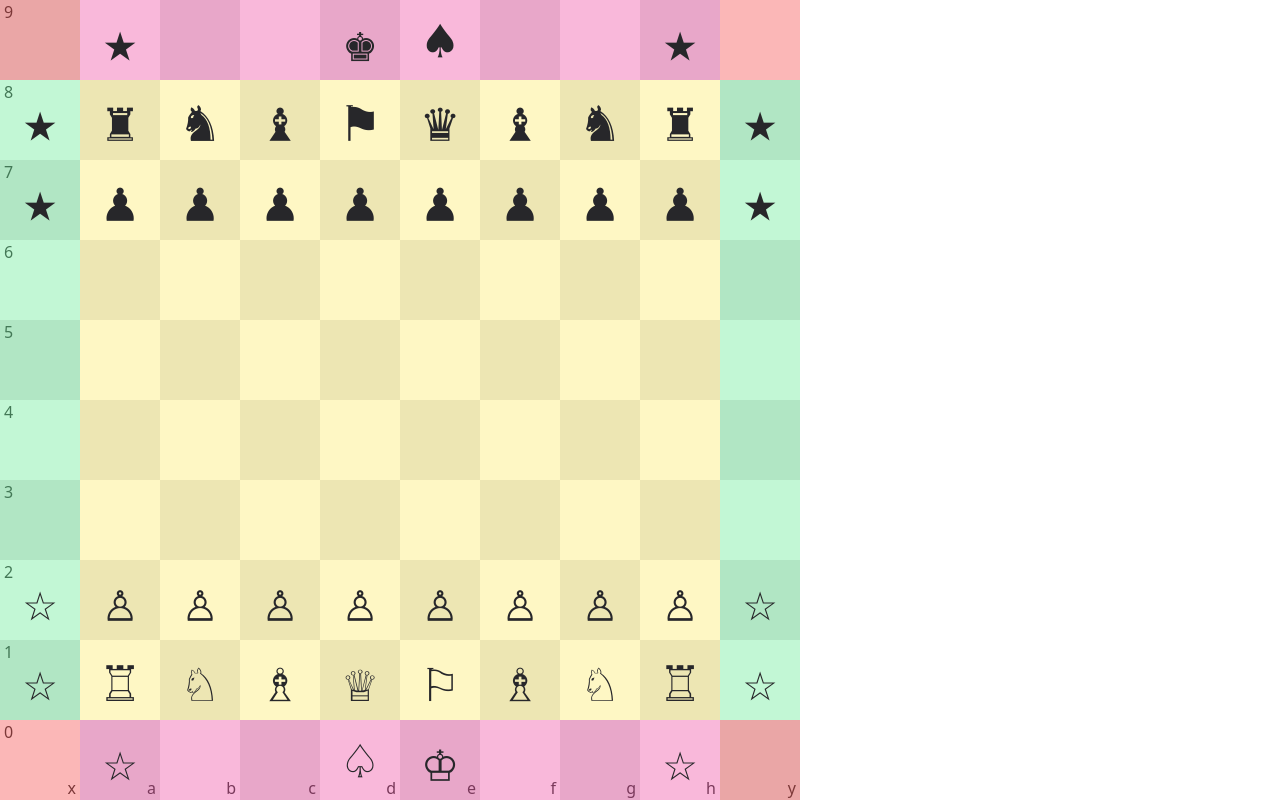
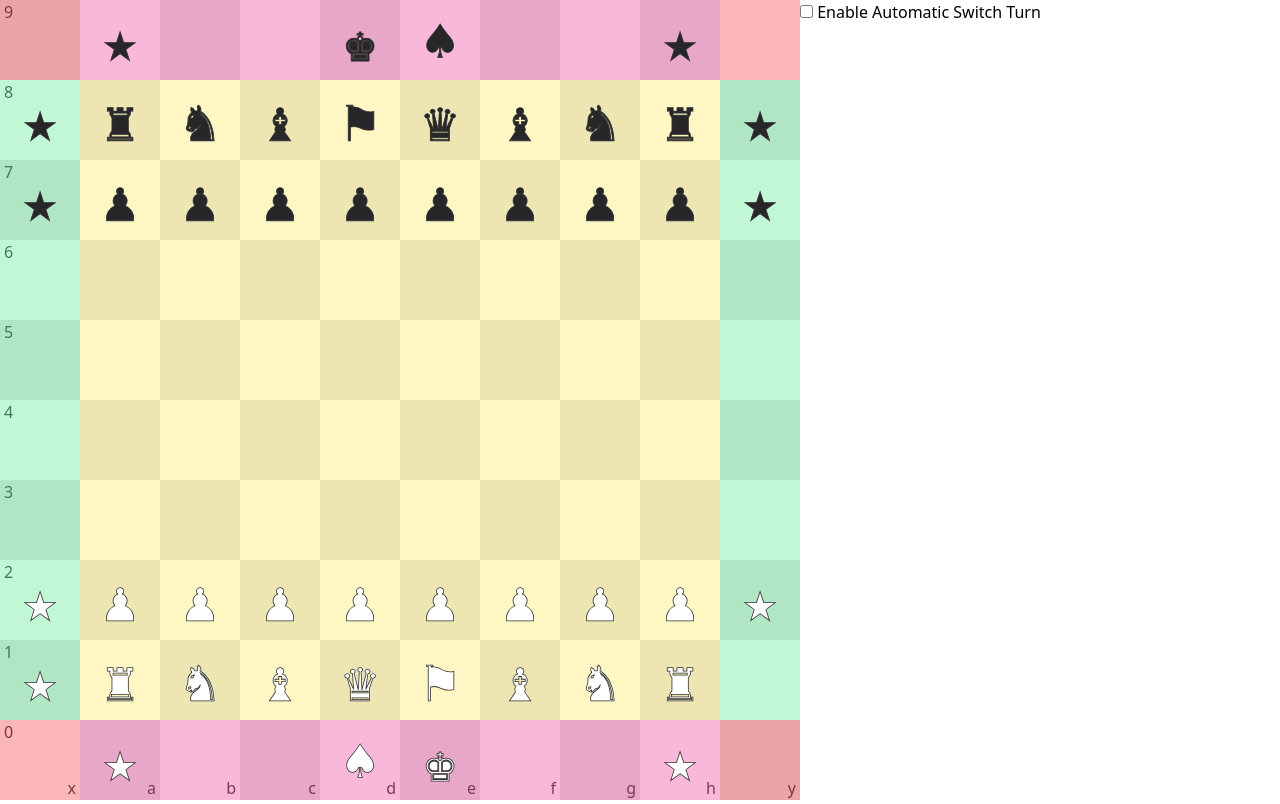
Before and after one commit to CuriosBasant/shadyantra-mono, a Next.js app in the folder packages/jugaad/: page / in a window 1280 px wide. Built offline with nearby package versions, Linux system fonts and the light colour scheme.

Commit message:
fixed promotion

```diff
--- a/packages/jugaad/src/components/BoardContainer.tsx
+++ b/packages/jugaad/src/components/BoardContainer.tsx
@@ -1,24 +1,18 @@
 import { Component, createRef, CSSProperties } from 'react'
 import { Board, Pieces } from '.'
-import Shatranjan from '../engine'
+import Shatranjan, { IPiece } from '../engine'
 
 const containerStyles: CSSProperties = {
   width: '100vmin',
   height: '100vmin',
 }, TRAIL_PATH_CLASS = 'bg-lightBlue-200'
-type IPiece = {
-  // position: number
-  notation: string
-  name: string
-  square: string
-  side: 'w' | 'b'
-}
+
 type Props = {
   game: Shatranjan
 }
 type IBoardState = {
   selectedSquare: string | null
-  squares: (IPiece | null)[]
+  pieces: Record<string, IPiece>
   validMoves: Record<string, string[]>
 }
 
@@ -26,7 +20,7 @@ abstract class GameContainer extends Component<Props, IBoardState> {
   protected abstract makeMove(from: string, to: string, isForced?: boolean): void
   state: IBoardState = {
     selectedSquare: null,
-    squares: this.game.board.squares as (IPiece | null)[],
+    pieces: this.game.board.pieces,
     validMoves: this.game.board.validMoves
   }
   // static getDerivedStateFromProps(props, state) {
@@ -69,7 +63,7 @@ abstract class GameContainer extends Component<Props, IBoardState> {
     const squareName = ev.currentTarget.dataset.squareName
     if (!squareName) throw new Error("Invalid SquareName")
 
-    const { selectedSquare, squares, validMoves } = this.state
+    const { selectedSquare, pieces, validMoves } = this.state
     // const sqrObj = squares.find(sqr => sqr?.square == squareName)
     // if (!sqrObj) return console.log("No square found")
 
@@ -90,11 +84,18 @@ abstract class GameContainer extends Component<Props, IBoardState> {
     }
   }
   render() {
-    return <div id='board-container' className='relative' style={ containerStyles }>
-      <div className='absolute ml-1 flex flex-col justify-around h-full' style={ { fontSize: '2vmin' } }>{ '9876543210'.split('').map(ch => <span key={ ch } className='h-full'>{ ch }</span>) }</div>
-      <div className='absolute bottom-0 flex justify-around w-full' style={ { fontSize: '2vmin' } }>{ 'xabcdefghy'.split('').map(ch => <span key={ ch } className='text-right mr-1 w-full'>{ ch }</span>) }</div>
-      <Pieces pieces={ this.state.squares } />
-      <Board ref={ this.boardRef } onSquareClick={ this.onSquareClick } />
+    return <div className="flex flex-col lg:flex-row">
+      <div id='board-container' className='relative' style={ containerStyles }>
+        <div className='absolute ml-1 flex flex-col justify-around h-full' style={ { fontSize: '2vmin' } }>{ '9876543210'.split('').map(ch => <span key={ ch } className='h-full'>{ ch }</span>) }</div>
+        <div className='absolute bottom-0 flex justify-around w-full' style={ { fontSize: '2vmin' } }>{ 'xabcdefghy'.split('').map(ch => <span key={ ch } className='text-right mr-1 w-full'>{ ch }</span>) }</div>
+        <Pieces pieces={ Object.values(this.state.pieces) } />
+        <Board ref={ this.boardRef } pieces={ this.state.pieces } onSquareClick={ this.onSquareClick } />
+      </div>
+      <div className='flex-1'>
+        <label className='select-none'>
+          <input type="checkbox" /> Enable Automatic Switch Turn
+      </label>
+      </div>
     </div>
   }
 }
@@ -113,7 +114,7 @@ class OfflineGame extends GameContainer {
       console.error(error.message)
     }
     const aa = this.game.board
-    this.setState({ validMoves: aa.validMoves, squares: aa.squares })
+    this.setState({ validMoves: aa.validMoves, pieces: aa.pieces })
   }
 }
 
--- a/packages/jugaad/src/components/Pieces.tsx
+++ b/packages/jugaad/src/components/Pieces.tsx
@@ -1,39 +1,25 @@
 import React from 'react'
-
-interface IPiece {
-  position: number
-  notation: string
-  name: string
-  square: string
-  side: 'WHITE' | 'BLACK'
-}
-interface ISquare {
-  name: string
-  piece: IPiece | null
-  square: string
-  notation: string
-}
+import { IPiece } from '../engine'
 
 type Props = {
-  pieces: ISquare[]
+  pieces: IPiece[]
 }
 
 const FILES = 'xabcdefghy', PIECE_UNICODE_SYMBOL = {
   P: '♙', G: '♗', H: '♘', M: '♖', S: '♕', A: '♤', C: '☆', I: '♔', R: '⚐',
   p: '♟︎', g: '♝', h: '♞', m: '♜', s: '♛', a: '♠', c: '★', i: '♚', r: '⚑',
 }
-export default function Pieces({ pieces }: any) {
-
+export default function Pieces({ pieces }: Props) {
   return (
-    <div id="pieces" className='absolute bottom-0 pointer-events-none select-none w-1/10 h-1/10 z-10 text-gray-800' style={ { fontSize: '7vmin' } }>
-      {pieces.map(piece => piece && <Piece key={ piece.square } { ...piece } square={ piece.square } />) }
+    <div id="pieces" className='absolute bottom-0 pointer-events-none select-none w-1/10 h-1/10 z-10 text-gray-800' style={ { fontSize: '7vmin', 'WebkitTextStroke': '.1vmin #333' } }>
+      {pieces.map(piece => <Piece key={ piece.square } { ...piece } square={ piece.square } />) }
     </div>
   )
 }
 
 const Piece = ({ notation, name, square }: IPiece) => {
-  const X = FILES.indexOf(square[0]), Y = -square[1]
+  const X = FILES.indexOf(square[0]), Y = -square[1], symbol = notation.toLowerCase()
   return <span className='absolute duration-1000 flex w-full h-full font-mono transition-transform' style={ { transform: `translate(${ X }00%, ${ Y }00%)` } }>
-    <span className="piece m-auto" title={ name }>{ PIECE_UNICODE_SYMBOL[notation] }</span>
+    <span className={ `piece m-auto text-${ notation == symbol ? 'gray-800' : 'white' }` } title={ name }>{ PIECE_UNICODE_SYMBOL[symbol] }</span>
   </span>
 }
--- a/packages/jugaad/src/engine/Utils.ts
+++ b/packages/jugaad/src/engine/Utils.ts
@@ -2,7 +2,7 @@ export const BOARD_SIZE = 10
 export const TOTAL_SQUARES = BOARD_SIZE ** 2
 
 export const _DEFAULT_FEN = '0c1ia1c0/cmhgrsghmc/cppppppppc/9/9/9/9/CPPPPPPPPC/CMHGSRGHMC/0C1AI1C0'
-export const DEFAULT_FEN = '.c..ia..c.cmhgrsghmccppppppppc........................................CPPPPPPPPCCMHGSRGHMC.C..AI..C.'
+export const DEFAULT_FEN = '.c..ia..c.cmhgrsghmccppppppppc........................................CPPPPPPPPCCMHGSRGHM..C..AI..C.'
 export const ORTHOGONAL_DIRECTION = Object.freeze([BOARD_SIZE, 1, -1, -BOARD_SIZE])
 export const DIAGNAL_DIRECTION = Object.freeze([BOARD_SIZE - 1, BOARD_SIZE + 1, -BOARD_SIZE - 1, -BOARD_SIZE + 1])
 
--- a/packages/jugaad/src/engine/board/Movement.ts
+++ b/packages/jugaad/src/engine/board/Movement.ts
@@ -1,5 +1,6 @@
-import { Board, Builder, Square } from '.';
-import { Piece } from '../pieces';
+import { Board, Builder, Square } from '.'
+import { Piece, PieceFactory } from '../pieces'
+import { Alliance } from '../player'
 
 export default abstract class Move {
   private isExecuted = false;
@@ -7,75 +8,84 @@ export default abstract class Move {
 
   }
   get movedPiece() {
-    return this.sourceSquare.piece;
+    return this.sourceSquare.piece
   }
   protected getAlignmentCopy() {
-    return this.destinationSquare.board.builder.copyAlignment();
+    return this.destinationSquare.board.builder.copyAlignment()
   }
   execute() {
-    this.isExecuted = true;
-    const configCopy = this.getAlignmentCopy();
+    this.isExecuted = true
+    const configCopy = this.getAlignmentCopy()
     const builder = new Builder(configCopy)
       .setMoveMaker(this.opponentAlliance)
       .removePiece(this.movedPiece.position)
-      .setPiece(this.movedPiece.moveTo(this));
-    return builder.build();
+      .setPiece(this.movedPiece.moveTo(this))
+    return builder.build()
   }
 
   takeback() {
-    if (!this.isExecuted) throw new Error("This move has not been executed yet!");
-    return this.destinationSquare.board;
+    if (!this.isExecuted) throw new Error("This move has not been executed yet!")
+    return this.destinationSquare.board
   }
   toString() {
-    return `${ this.movedPiece.type.symbol }${ this.destinationSquare.name }`;
+    return `${ this.movedPiece.type.symbol }${ this.destinationSquare.name }`
   }
   get opponentAlliance() {
-    return this.destinationSquare.board.opponentPlayer.alliance;
+    return this.destinationSquare.board.opponentPlayer.alliance
   }
 }
 export class NormalMove extends Move {
   constructor(sourceSquare: Square, destinationSquare: Square) {
-    super(sourceSquare, destinationSquare);
-    destinationSquare.addAttacker(this.movedPiece);
+    super(sourceSquare, destinationSquare)
+    destinationSquare.addAttacker(this.movedPiece)
   }
 }
 export class WeakMove extends Move {
 }
 export class AttackMove extends Move {
   get attackedPiece() {
-    return this.destinationSquare.piece;
+    return this.destinationSquare.piece
   }
   toString() {
-    return `${ this.movedPiece.type.symbol }x${ this.destinationSquare.name }`;
+    return `${ this.movedPiece.type.symbol }x${ this.destinationSquare.name }`
   }
 }
 export class ControlMove extends Move {
 }
 export class SuicideMove extends Move {
   execute() {
-    const configCopy = this.getAlignmentCopy();
+    const configCopy = this.getAlignmentCopy()
     const builder = new Builder(configCopy)
-      .removePiece(this.movedPiece.position);
+      .removePiece(this.movedPiece.position)
     // .setPiece(this.movedPiece.moveTo(this));
-    return builder.build();
+    return builder.build()
   }
 }
 
 export abstract class MotionMove extends Move {
 }
 export class PromotionMove extends MotionMove {
-  readonly pieceBefore: Piece;
-  constructor(sourceSquare: Square, destinationSquare: Square) {
-    super(sourceSquare, destinationSquare);
-    this.pieceBefore = destinationSquare.piece;
-  }
   execute() {
-    const configCopy = this.getAlignmentCopy();
+    const insignia = this.destinationSquare.piece.getInsignia(1)
+    const notation = this.destinationSquare.piece.alliance == Alliance.WHITE ? insignia.symbol : insignia.symbol.toLowerCase()
+    const promotedPiece = PieceFactory.Create(notation, this.destinationSquare.index)
+    const configCopy = this.getAlignmentCopy()
     const builder = new Builder(configCopy)
       .setMoveMaker(this.opponentAlliance)
-      .setPiece(this.pieceBefore.promote());
-    return builder.build();
+      .setPiece(promotedPiece)
+    return builder.build()
   }
 }
 export class DemotionMove extends MotionMove {
+  execute() {
+    const insignia = this.movedPiece.getInsignia(-1)
+    const notation = this.movedPiece.alliance == Alliance.WHITE ? insignia.symbol : insignia.symbol.toLowerCase()
+    const demotedPiece = PieceFactory.Create(notation, this.destinationSquare.index)
+    const configCopy = this.getAlignmentCopy()
+    const builder = new Builder(configCopy)
+      .setMoveMaker(this.opponentAlliance)
+      .removePiece(this.movedPiece.position)
+      .setPiece(demotedPiece)
+    return builder.build()
+  }
 }
--- a/packages/jugaad/src/engine/board/Square.ts
+++ b/packages/jugaad/src/engine/board/Square.ts
@@ -2,6 +2,7 @@ import { AttackMove, Board, Move, NormalMove, PromotionMove, SuicideMove, WeakMo
 import { Piece } from '../pieces'
 import { Alliance } from '../player'
 import { ADJACENT_DIRECTION } from '../Utils'
+import { DemotionMove } from './Movement'
 
 
 export enum SQUARE_FLAGS {
@@ -151,7 +152,7 @@ export default abstract class Square {
     }
   }
   createDemotionMove(moves: Move[], originSquare: Square) {
-
+    moves.push(new DemotionMove(originSquare, this))
   }
   createControlMove(moves: Move[], originSquare: Square) {
 
@@ -179,7 +180,10 @@ export class TruceZone extends Square {
     return this.createWeakMove(moves, originSquare)
   }
   createWeakMove(moves: Move[], originSquare: Square): true {
-    return originSquare.isTruceZone || super.createWeakMove(moves, originSquare) || true
+    if (originSquare.isTruceZone || this.isOccupied) return true
+
+    return (originSquare.piece.isOfficer && !originSquare.isRoyalNearby ?
+      this.createDemotionMove(moves, originSquare) : super.createWeakMove(moves, originSquare)) || true
   }
   getNearbySquare(relativeIndex: number) {
     const neighbourSquare = this.board.getSquareAt(this.index + relativeIndex)
--- a/packages/jugaad/src/engine/index.ts
+++ b/packages/jugaad/src/engine/index.ts
@@ -16,10 +16,11 @@ type MoveObject = {
   from: string | number,
   to: string | number
 }
-type IPiece = {
+export type IPiece = {
   // position: number
   notation: string
   name: string
+  nickname: string
   square: string
   side: 'w' | 'b'
 }
@@ -121,8 +122,14 @@ export default class Shatranjan {
     return ''
   }
   get board() {
-    const squares = this._board.squares.map(({ name }) => this.getPiece(name))
-    return { squares, validMoves: this.getMoves() }
+    const pieces: Record<string, IPiece> = {}
+    this._board.squares.forEach(({ name }) => {
+      const piece = this.getPiece(name)
+      if (piece) {
+        pieces[name] = piece
+      }
+    })
+    return { pieces, validMoves: this.getMoves() }
   }
   getPiece(squareName: string): IPiece | null {
     const square = this._board.squareMap.get(squareName as 'x0')
@@ -131,6 +138,7 @@ export default class Shatranjan {
     return piece.isNull ? null : {
       square: squareName,
       name: piece.type.name,
+      nickname: piece.type.nickname,
       notation: piece.notation,
       side: piece.alliance.symbol
     }
--- a/packages/jugaad/src/engine/pieces/Piece.ts
+++ b/packages/jugaad/src/engine/pieces/Piece.ts
@@ -4,20 +4,20 @@ import { Alliance } from '../player'
 import { BOARD_SIZE } from '../Utils'
 
 export class PieceType {
-  constructor(readonly symbol: PieceSymbol, readonly name: string, readonly value: number, readonly MAX_PARITY: number) { }
+  constructor(readonly symbol: PieceSymbol, readonly name: string, readonly nickname: string, readonly value: number, readonly MAX_PARITY: number) { }
 }
 
 export default abstract class Piece {
-  static readonly RAJENDRA = new PieceType('I', 'rajendra', 9, 1);
-  static readonly RAJENDRAW = new PieceType('J', 'rajendra', 9, 1);
-  static readonly ARTHSHASTRI = new PieceType('A', 'arthshastri', 8, 1);
-  static readonly RAJRISHI = new PieceType('R', 'rajrishi', 7, 1);
-  static readonly SENAPATI = new PieceType('S', 'senapati', 6, 1);
-  static readonly MAHARATHI = new PieceType('M', 'maharathi', 5, 2);
-  static readonly ASHVAROHI = new PieceType('H', 'ashvarohi', 4, 2);
-  static readonly GAJAROHI = new PieceType('G', 'gajarohi', 3, 2);
-  static readonly GUPTCHAR = new PieceType('C', 'guptchar', 2, 6);
-  static readonly PYADA = new PieceType('P', 'pyada', 1, 8);
+  static readonly RAJENDRA = new PieceType('I', 'rajendra', 'Indra', 9, 1);
+  static readonly RAJENDRAW = new PieceType('J', 'rajendra', 'Indra', 9, 1);
+  static readonly ARTHSHASTRI = new PieceType('A', 'arthshastri', 'Shastri', 8, 1);
+  static readonly RAJRISHI = new PieceType('R', 'rajrishi', 'Rishi', 7, 1);
+  static readonly SENAPATI = new PieceType('S', 'senapati', 'Senapati', 6, 1);
+  static readonly MAHARATHI = new PieceType('M', 'maharathi', 'Ratha', 5, 2);
+  static readonly ASHVAROHI = new PieceType('H', 'ashvarohi', 'Ashva', 4, 2);
+  static readonly GAJAROHI = new PieceType('G', 'gajarohi', 'Gaja', 3, 2);
+  static readonly GUPTCHAR = new PieceType('C', 'guptchar', 'Charan', 2, 6);
+  static readonly PYADA = new PieceType('P', 'pyada', 'Pyada', 1, 8);
   static readonly NULL_PIECE = null as unknown as NullPiece;
 
   static readonly STRENGTH_ORDER = Object.freeze([
@@ -36,7 +36,15 @@ export default abstract class Piece {
   }
 
   square(board: Board) {
+
     return board.getSquareAt(this.position)!
+  }
+  getInsignia(sign: -1 | 1) {
+    const insignia = Piece.STRENGTH_ORDER[this.type.value + sign - 2]
+    if (!insignia) {
+      throw new Error(`${ this.type.name } is not ${ sign < 1 ? 'de' : 'pro' }motable `)
+    }
+    return insignia
   }
 
   private mote(sign: -1 | 1) {
@@ -45,7 +53,8 @@ export default abstract class Piece {
     if (!nextRank) {
       throw new Error(`Cannot ${ sign < 1 ? 'de' : 'pro' }mote ${ this.type.name }`)
     }
-    return PieceFactory.Create(this.notation, this.position)
+    const notation = this.alliance == Alliance.WHITE ? nextRank.symbol : nextRank.symbol.toLowerCase()
+    return PieceFactory.Create(notation, this.position)
   }
   /** Promotes the piece  */
   promote() {
@@ -56,7 +65,10 @@ export default abstract class Piece {
     return this.mote(-1)
   }
   couldBePromoted() {
-
+    return true
+  }
+  couldBeDemoted() {
+    return true
   }
   isDominantOn(destinationSquare: Square) {
     return this.isEnemyOf(destinationSquare.piece) && !destinationSquare.piece.isGodman
--- a/packages/jugaad/src/engine/pieces/Rajrishi.ts
+++ b/packages/jugaad/src/engine/pieces/Rajrishi.ts
@@ -34,8 +34,6 @@ export default class Rajrishi extends Piece {
     this.loopSurrounding(board, (square: Square) => square.freeze())
   }
   controlOpponentOfficers(board: Board) {
-    const currentSquare = this.square(board)
-    if (currentSquare.isCastle || currentSquare.isForbiddenZone) return
     this.loopSurrounding(board, (square: Square) => {
       if (this.isEnemyOf(square.piece) && square.piece.isOfficer)
         this.adjacentOpponentOfficers.add(square.piece)
@@ -44,7 +42,7 @@ export default class Rajrishi extends Piece {
   }
   private loopSurrounding(board: Board, fun: (square: Square) => void) {
     const currentSquare = this.square(board)
-    if (currentSquare.isOpponentRoyalNearby()) return
+    if (currentSquare.isCastle || currentSquare.isForbiddenZone || currentSquare.isOpponentRoyalNearby()) return
 
     for (const relativeIndex of ADJACENT_DIRECTION) {
       const neighbourSquare = currentSquare.getNearbySquare(relativeIndex)! // fake !
--- a/packages/jugaad/src/engine/pieces/Royals.ts
+++ b/packages/jugaad/src/engine/pieces/Royals.ts
@@ -1,53 +1,54 @@
-import { time } from 'console';
-import { Piece } from '.';
-import { Board, Move, Square } from '../board';
-import { Alliance } from '../player';
-import { ADJACENT_DIRECTION, BOARD_SIZE, DIAGNAL_DIRECTION, ORTHOGONAL_DIRECTION } from '../Utils';
+import { time } from 'console'
+import { Piece } from '.'
+import { Board, Move, Square } from '../board'
+import { Alliance } from '../player'
+import { ADJACENT_DIRECTION, BOARD_SIZE, DIAGNAL_DIRECTION, ORTHOGONAL_DIRECTION } from '../Utils'
 
 
 export default abstract class RoyalPiece extends Piece {
   calculateLegalMoves(currentSquare: Square) {
-    const moves: Move[] = [];
+    const moves: Move[] = []
     for (const candidateSquareIndex of ADJACENT_DIRECTION) {
-      const destinationSquare = currentSquare.getNearbySquare(candidateSquareIndex);
-      if (!destinationSquare) continue;
+      const destinationSquare = currentSquare.getNearbySquare(candidateSquareIndex)
+      if (!destinationSquare) continue
       if (currentSquare.isRoyalNearby || currentSquare.isZoneSame(destinationSquare)) {
         if (destinationSquare.createWeakMove(moves, currentSquare) && this.isFriendlyOfficer(destinationSquare.piece)) {
-          destinationSquare.createPromotionMove(moves, currentSquare);
+          destinationSquare.createPromotionMove(moves, currentSquare)
         }
       }
     }
 
     if (currentSquare.isRoyalNearby && !currentSquare.isTruceZone)
       for (const plus of ORTHOGONAL_DIRECTION) {
-        this.trishoolMovement(moves, currentSquare, plus);
+        this.trishoolMovement(moves, currentSquare, plus)
       }
-    return moves;
+    return moves
   }
   isWeak() {
-    return !this.isIndra;
+    return !this.isIndra
   }
   isBlocked(frontSquare: Square | null) {
-    if (!frontSquare) return true;
-    const currentSquare = this.square(frontSquare.board);
-    return frontSquare.isTruceZone || !frontSquare.isZoneSame(currentSquare) || super.isBlocked(frontSquare);
+    if (!frontSquare) return true
+    const currentSquare = this.square(frontSquare.board)
+    return frontSquare.isTruceZone || !frontSquare.isZoneSame(currentSquare) || super.isBlocked(frontSquare)
   }
 
   helpNearbyRoyals(board: Board) {
-    const currentSquare = this.square(board);
+    const currentSquare = this.square(board)
+    if (currentSquare.isRoyalNearby) return
     for (const relativeIndex of ADJACENT_DIRECTION) {
-      const neighbourSquare = currentSquare.getNearbySquare(relativeIndex)!; // fake !
+      const neighbourSquare = currentSquare.getNearbySquare(relativeIndex)! // fake !
       if (currentSquare.isZoneSame(neighbourSquare) && this.isFriendly(neighbourSquare.piece)) {
         if (neighbourSquare.piece.isRoyal) {
-          currentSquare.isRoyalNearby = neighbourSquare.isRoyalNearby = true;
+          currentSquare.isRoyalNearby = neighbourSquare.isRoyalNearby = true
         } else if (neighbourSquare.piece.isOfficer) {
-          currentSquare.isOfficerNearby = neighbourSquare.isRoyalNearby = true;
+          currentSquare.isOfficerNearby = neighbourSquare.isRoyalNearby = true
         }
       }
     }
   }
   get isIndra(): boolean {
-    return this instanceof Indra;
+    return this instanceof Indra
   }
 }
 
@@ -55,69 +56,77 @@ export abstract class Indra extends RoyalPiece {
 }
 export class Rajendra extends Indra {
   constructor(position: number, alliance: Alliance) {
-    super(Piece.RAJENDRA, position, alliance);
+    super(Piece.RAJENDRA, position, alliance)
   }
   _calculateLegalMoves(currentSquare: Square) {
-    const moves: Move[] = [];
+    const moves: Move[] = []
     for (const candidateSquareIndex of DIAGNAL_DIRECTION) {
-      const destinationSquare = currentSquare.getNearbySquare(candidateSquareIndex);
-      if (!destinationSquare) continue;
+      const destinationSquare = currentSquare.getNearbySquare(candidateSquareIndex)
+      if (!destinationSquare) continue
       if (currentSquare.isRoyalNearby || currentSquare.isZoneSame(destinationSquare)) {
-        destinationSquare.createMove(moves, currentSquare);
+        destinationSquare.createMove(moves, currentSquare)
       }
     }
 
     const knightMove = (royalSquare: Square, direction: number) => {
       const moveTo = (index: number) => {
-        const destinationSquare = royalSquare.getNearbySquare(index);
-        destinationSquare?.createMove(moves, currentSquare);
-      };
-      const oDir = Math.abs(direction) == 1 ? BOARD_SIZE : 1;
-      moveTo(direction - oDir);
-      moveTo(direction);
-      moveTo(direction + oDir);
-    };
+        const destinationSquare = royalSquare.getNearbySquare(index)
+        destinationSquare?.createMove(moves, currentSquare)
+      }
+      const oDir = Math.abs(direction) == 1 ? BOARD_SIZE : 1
+      moveTo(direction - oDir)
+      moveTo(direction)
+      moveTo(direction + oDir)
+    }
     for (const plusIndex of ORTHOGONAL_DIRECTION) {
-      const royalSquare = currentSquare.getNearbySquare(plusIndex);
-      if (!royalSquare) continue;
+      const royalSquare = currentSquare.getNearbySquare(plusIndex)
+      if (!royalSquare) continue
 
       if (currentSquare.isRoyalNearby || currentSquare.isZoneSame(royalSquare)) {
         if (royalSquare.createMove(moves, currentSquare) && this.isFriendlyRoyal(royalSquare.piece)) {
-          knightMove(royalSquare, plusIndex);
+          knightMove(royalSquare, plusIndex)
         }
       }
     }
-    return moves;
+    return moves
   }
 
   moveTo(move: Move) {
-    return new Rajendra(move.destinationSquare.index, move.movedPiece.alliance);
+    return new Rajendra(move.destinationSquare.index, move.movedPiece.alliance)
   }
 }
 export class Rajendraw extends Indra {
   constructor(position: number, alliance: Alliance) {
-    super(Piece.RAJENDRAW, position, alliance);
+    super(Piece.RAJENDRAW, position, alliance)
   }
 
   moveTo(move: Move) {
-    return new Rajendraw(move.destinationSquare.index, move.movedPiece.alliance);
+    return new Rajendraw(move.destinationSquare.index, move.movedPiece.alliance)
   }
 }
 export class Arthshastri extends RoyalPiece {
   constructor(position: number, alliance: Alliance) {
-    super(Piece.ARTHSHASTRI, position, alliance);
+    super(Piece.ARTHSHASTRI, position, alliance)
   }
 
   moveTo(move: Move) {
-    return new Arthshastri(move.destinationSquare.index, move.movedPiece.alliance);
+    return new Arthshastri(move.destinationSquare.index, move.movedPiece.alliance)
   }
 }
 export class Guptchar extends RoyalPiece {
   constructor(position: number, alliance: Alliance) {
-    super(Piece.GUPTCHAR, position, alliance);
+    super(Piece.GUPTCHAR, position, alliance)
   }
 
   moveTo(move: Move) {
-    return new Guptchar(move.destinationSquare.index, move.movedPiece.alliance);
+    return new Guptchar(move.destinationSquare.index, move.movedPiece.alliance)
+  }
+  calculateLegalMoves(currentSquare: Square) {
+    const moves = super.calculateLegalMoves(currentSquare),
+      lastRank = { w: 8, b: 1 }
+    if (currentSquare.rank == lastRank[this.alliance.symbol]) {
+      currentSquare.createPromotionMove(moves, currentSquare)
+    }
+    return moves
   }
 }
--- a/packages/jugaad/src/pages/index.tsx
+++ b/packages/jugaad/src/pages/index.tsx
@@ -1,5 +1,7 @@
 import { BoardContainer } from '../components'
 
 export default function Home() {
-  return <BoardContainer />
+  return <div>
+    <BoardContainer />
+  </div>
 }
```
Also changed, not shown: packages/jugaad/src/components/Board.tsx (+6 -4 lines), packages/jugaad/src/engine/pieces/Officers.ts (+18 -21 lines).
